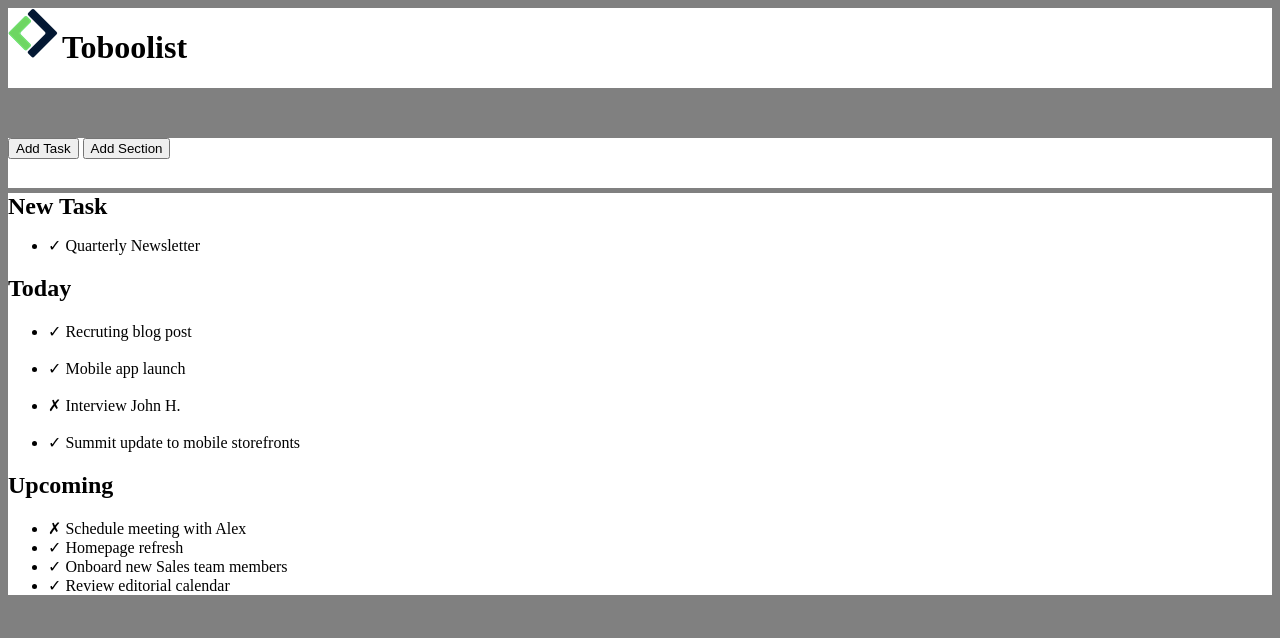
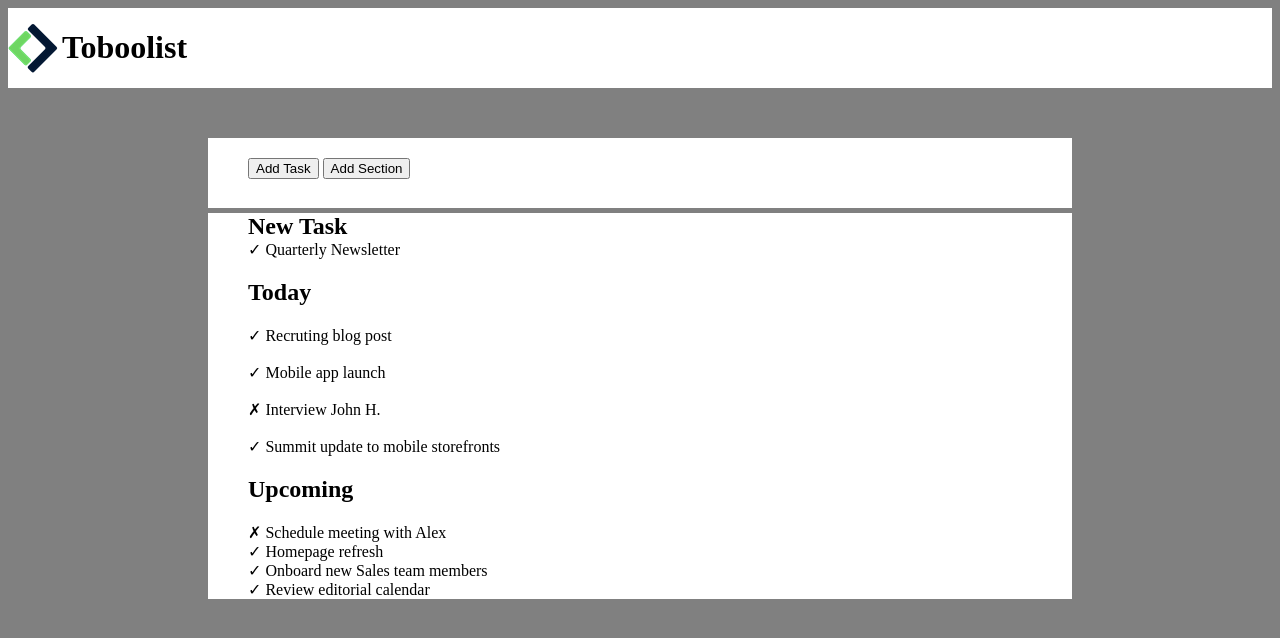
Before and after one commit to TommasoBertossi/html-css-toboolist, a plain HTML site: page index.html in a window 1280 px wide. Drawn offline with Linux system fonts and the light colour scheme.

Commit message:
fix general box model

```diff
--- a/css/style.css
+++ b/css/style.css
@@ -4,7 +4,14 @@ body{
 
 h1{
     display: inline-block;
+    vertical-align: middle;
 }
+
+main{
+    margin: 200px;
+    margin-top: 20px;
+}
+
 
 #New-task{
     margin: 0;
@@ -12,7 +19,13 @@ h1{
 
 .title{
     background-color: white;
+    vertical-align: middle;
 
+}
+
+#logo{
+    vertical-align: middle;
+    width: 50px;
 }
 
 header{
@@ -20,11 +33,13 @@ header{
 }
 .container{
     background-color: white;
+    padding-left: 40px;
 }
 
 .small{
     height: 50px;
     margin-bottom: 5px;
+    padding-top: 20px;
 }
 
 .big{
@@ -35,3 +50,9 @@ a{
     text-decoration: none;
     color: white;
 }
+
+ul{
+    list-style-type: none;
+    margin: 0;
+    padding: 0;
+  }
--- a/index.html
+++ b/index.html
@@ -8,13 +8,21 @@
     <link rel="stylesheet" href="./css/style.css">
 </head>
 <body>
+
+
     <!-- logo Toboolist -->
+
+
     <header class="title">
-    <img src="./img/img(1)/img/Logo.png" alt="logo">
 
-    <h1>Toboolist</h1>
+        <img id="logo" src="./img/img(1)/img/Logo.png" alt="logo">
+        <h1>Toboolist</h1>
 
     </header>
+
+
+
+
     <main>
         <div class="small container">
 
```
